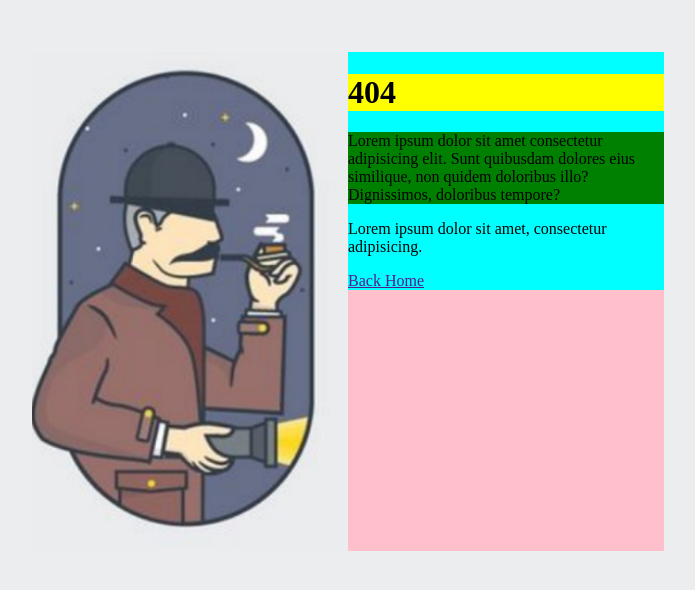
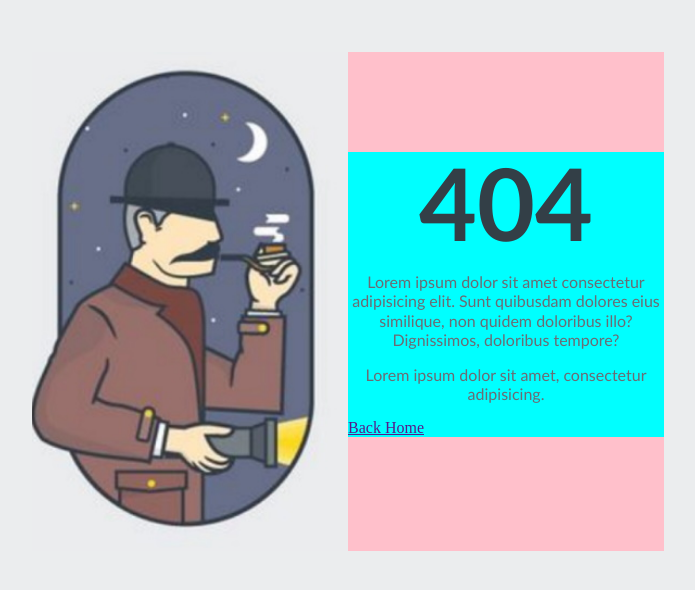
Before and after one commit to EBliujus/1-intro-serlokas, a website: page index.html in a window 1280 px wide. Shown: the whole page, without its empty margins (292-987 px from the left). Drawn offline with Linux system fonts and the light colour scheme.

Commit message:
text style

```diff
--- a/index.html
+++ b/index.html
@@ -11,10 +11,10 @@
 <body style="background-color: #EBEDEE">
      <main style="background-color: pink; width: 50%; margin-left: 25%; margin-top: 3.5%; display: inline-block;">
         <img src="./serlokas.jpg" alt="serlokas su pypke menesienoje" style="width: 50%; float: left;">
-        <div style="background-color:aqua; width: 50%; float: left;">
-            <h1 style="background-color: yellow;">404</h1>
-            <p style="background-color: green;">Lorem ipsum dolor sit amet consectetur adipisicing elit. Sunt quibusdam dolores eius similique, non quidem doloribus illo? Dignissimos, doloribus tempore?</p>
-            <p>Lorem ipsum dolor sit amet, consectetur adipisicing.</p>
+        <div style="background-color:aqua; width: 50%; float: left; margin-top: 100px;">
+            <h1 style="font-family: 'Gill Sans', 'Gill Sans MT', Calibri, 'Trebuchet MS', sans-serif; font-size: 100px; color: #333F47; text-align: center; margin: 0;margin-bottom: 0.2em; line-height: 1em;">404</h1>
+            <p style=" font-family: 'Gill Sans', 'Gill Sans MT', Calibri, 'Trebuchet MS', sans-serif; font-size: 16px; color: #6b6c74; line-height: 1.2em; text-align: center; margin: 0;">Lorem ipsum dolor sit amet consectetur adipisicing elit. Sunt quibusdam dolores eius similique, non quidem doloribus illo? Dignissimos, doloribus tempore?</p>
+            <p style=" font-family: 'Gill Sans', 'Gill Sans MT', Calibri, 'Trebuchet MS', sans-serif; font-size: 16px; color: #6b6c74; line-height: 1.2em; text-align: center;">Lorem ipsum dolor sit amet, consectetur adipisicing.</p>
             <a href="">Back Home</a>
         </div>
     </main>
@@ -55,4 +55,7 @@ display: inline-block           stengsis buti siauras, bet nevirsys tevinio elem
 Priverstinis elementu sustumimas horizontaliai vienas salia kito:
 float: left;
 float: right;
+
+font-family: pavadinimas;
+font-fmily: pavadinimas, ilgas-pavadinimas, 'ilgas pavadinimas'
  -->
```
